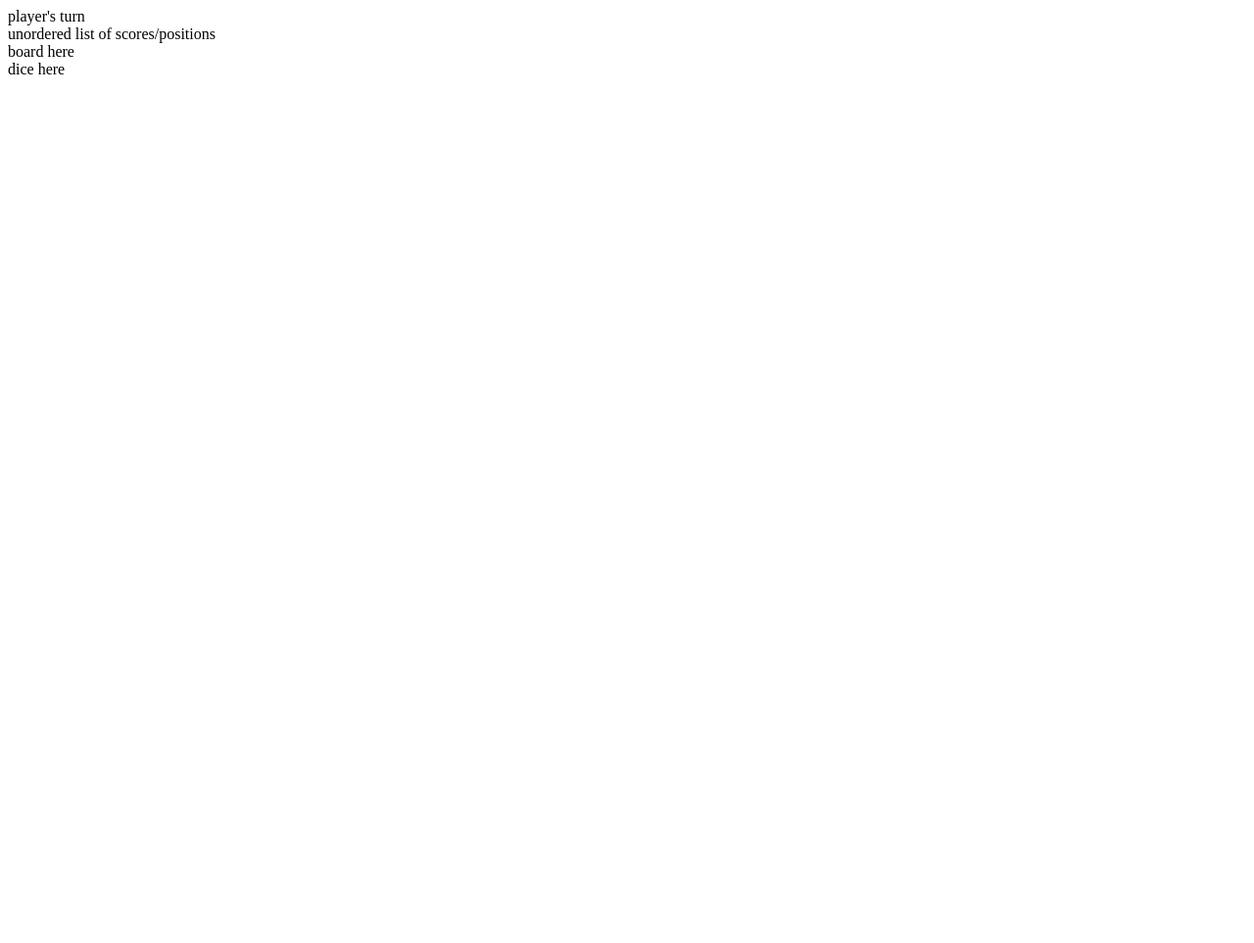
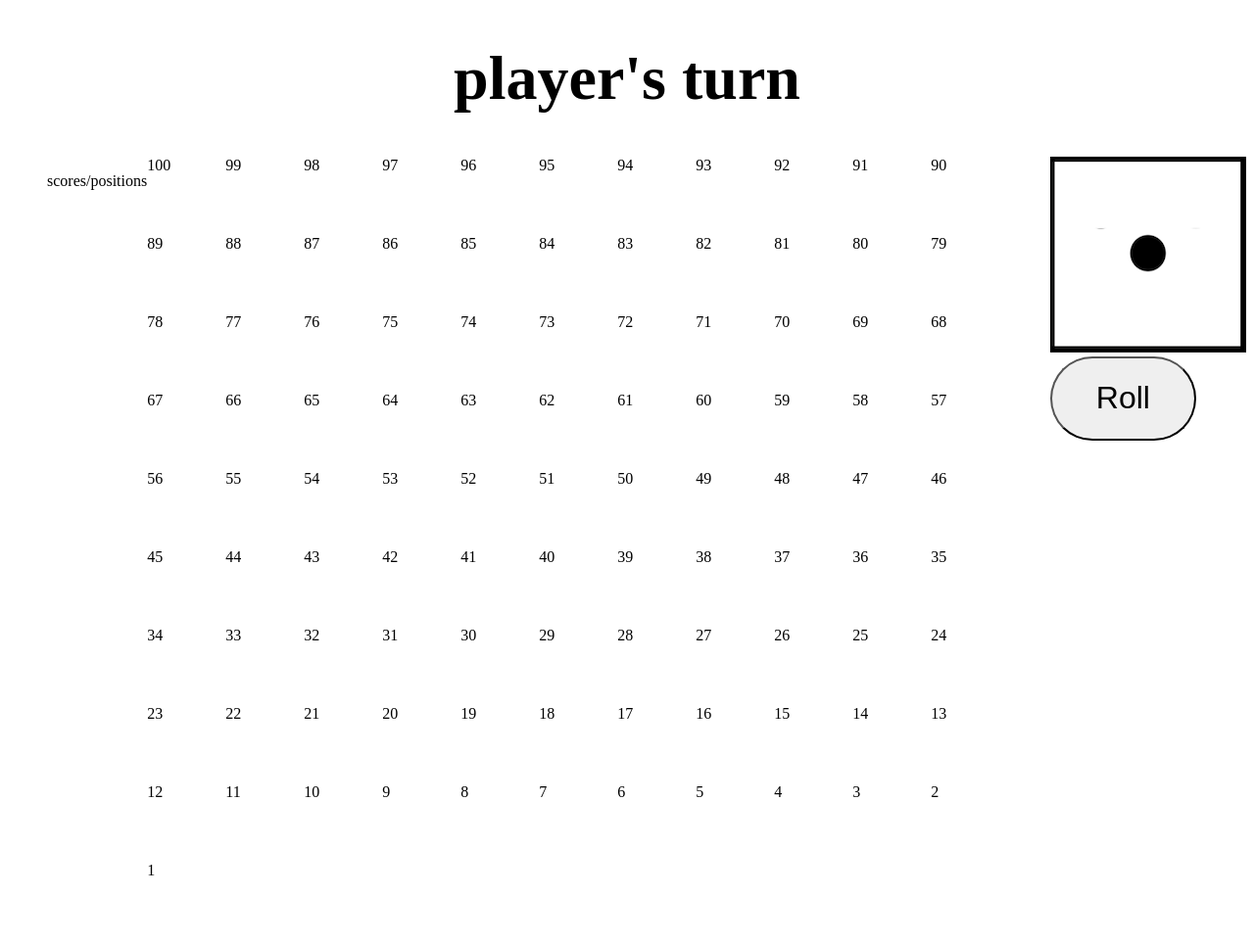
Before and after one commit to stoeszer09/MS-Project-1, a plain HTML site: page index.html in a window 1280 px wide. Shown: the whole page at 98% size. Before the commit the page ends 800 px from the top, so only its background shows below. Drawn offline with Linux system fonts and the light colour scheme.

Commit message:
add photos and styling

```diff
--- a/index.html
+++ b/index.html
@@ -10,22 +10,25 @@
         <title></title>
         <meta name="description" content="">
         <meta name="viewport" content="width=device-width, initial-scale=1">
-        <link rel="stylesheet" href="">
+        <link rel="stylesheet" href="styles.css">
     </head>
     <body>
         <header>
-            player's turn
+            <h1 id="currentPlayer">player's turn</h1>
         </header>
-        <div>
-            unordered list of scores/positions
+        <div id="flex">
+            <aside>
+                <ul>
+                    <li class="scores">scores/positions</li>
+                </ul>
+            </aside>
+            <div class="board">
+            </div>
+            <aside id="rollArea">
+                <img src="./assets/dice1.png" id="diceImage" alt="Dice image for the roll">
+                <button id="rollButton">Roll</button>
+            </aside>
         </div>
-        <div>
-            board here
-        </div>
-        <div>
-            dice here
-        </div>
-
-        <script src="" async defer></script>
+        <script src="index.js" async defer></script>
     </body>
 </html>
--- a/index.js
+++ b/index.js
@@ -0,0 +1,48 @@
+// create the board
+function createBoard() {
+    for (let i = 100; i > 0; i--) {
+        let checker = document.createElement('div')
+        checker.classList.add('box')
+        checker.textContent = i
+        document.querySelector('.board').append(checker)
+    }
+}
+createBoard()
+
+// Land exactly on 100 to win. No overshooting.
+function checkWin() {
+
+}
+
+// roll the die
+function rollDice() {
+    let number = Math.floor(Math.random() * 6) + 1
+    document.querySelector("#diceImage").src = `./assets/dice${number}.png`
+}
+
+// character movement function for left, right, up, down
+function playerMovement() {
+
+}
+
+// check if on bottom of ladder or top of chute
+// returns ladder or chute if on either
+// returns false if not
+function ladderOrChuteCheck() {
+
+}
+
+function slideDown() {
+
+}
+
+function climbLadder() {
+
+}
+
+// gameplay:
+// player clicks roll - button needs to disappear so it can't be clicked again
+// event handler for the roll async/await
+// after character figure done moving
+// computer automatically goes next
+// roll button reappears
--- a/styles.css
+++ b/styles.css
@@ -0,0 +1,40 @@
+#flex {
+    display: flex;
+    justify-content: space-between;
+}
+/*
+Header styling
+*/
+h1 {
+    text-align: center;
+    font-size: 4em;
+}
+
+/*
+User scores/position styling
+*/
+.scores {
+    list-style: none;
+}
+
+/*
+Game board styling
+*/
+.board {
+    display: flex;
+    flex-wrap: wrap;
+}
+.box {
+    width: 80px;
+    height: 80px;
+}
+
+/*
+Dice roll styling
+*/
+#rollButton {
+    margin: auto;
+    padding: .7em 1.4em;
+    font-size: 2em;
+    border-radius: 55px;
+}
```
Also changed, not shown: assets/dice1.png (added), assets/dice2.png (added), assets/dice3.png (added), assets/dice4.png (added), assets/dice5.png (added), assets/dice6.png (added), 1 other file.
